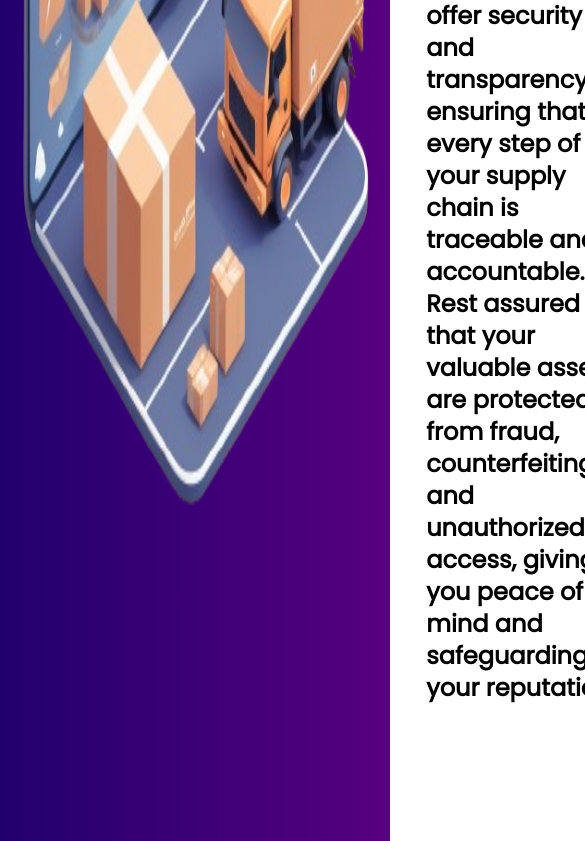
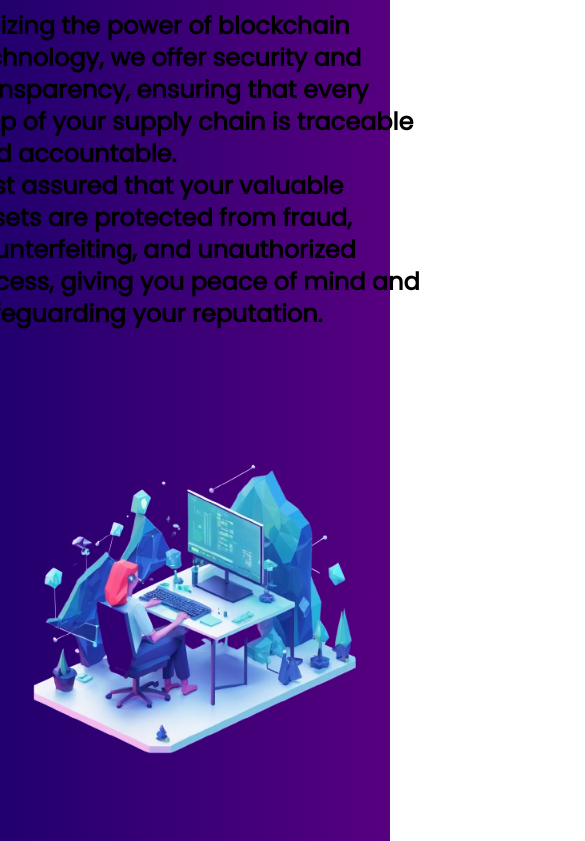
Before and after one commit to Anantabh5/agoraX, a Next.js app: page / in a window 390 px wide. Shown: the part 2018-2859 px from the top of the page, 585 px wide, since content can reach past the window. Built offline with nearby package versions, Linux system fonts and the light colour scheme.

Commit message:
responsivenesssss

```diff
--- a/components/Landing.js
+++ b/components/Landing.js
@@ -12,43 +12,37 @@
 
       <div>
       {/*box*/}
-      <div className='flex flex-col'>
-
-      {/*first row*/}
-      <div className="flex lg:flex-row mx-w-full sm:flex-col pt-20">
+      <div className='flex flex-col mx-w-full'>
 
 
-
-<Image
-  className='mx-auto max-w-full sm:top-70 md:top-10 xl:top-80 left-0 right-0 -translate-y-10 scroll-smooth animate-scale-105'
-  src="/1.png"
-  alt="Image description" // Add a descriptive alt text
-  layout="responsive" // Specify the layout
-  width={400} // Set the desired width
-  height={400} // Set the desired height
-  objectFit="cover" // Preserve the aspect ratio while covering the container
-  quality={80} // Adjust image quality for balance between size and clarity (optional)
+      <div className="flex flex-col lg:flex-row mx-w-full sm:flex-col pt-20">
+      <Image
+        className='mx-auto max-w-full sm:top-70 md:top-10 xl:top-80 left-0 right-0 -translate-y-10 scroll-smooth animate-scale-105'
+        src="/1.png"
+        alt="Image description"
+        layout="responsive"
+        width={400}
+        height={400}
+        objectFit="cover"
+        quality={80}
 
 />
-
-
           <h1 className="font-bold text-3xl text-white ">Leading Supply Chain Management Solutions catering to small to big businesses and enterprises
           <br/> <br/>We enable YOU, to seemlessly track the entire life cycle of your products <br/><br/>
           <h1 className='text-2xl text-black'>Utilizing the power of blockchain technology, we offer security and transparency, ensuring that every step of your supply chain is traceable and accountable.<br/> Rest assured that your valuable assets are protected from fraud, counterfeiting, and unauthorized access, giving you peace of mind and safeguarding your reputation.</h1></h1>
 
         </div>
-        {/*second row*/}
-      <div className="flex lg:flex-row-reverse mx-w-full sm:flex-col pt-20">
+
+      <div className="flex flex-col lg:flex-row-reverse mx-w-full sm:flex-col pt-20">
 
       <Image
   className='mx-auto max-w-full'
   src="/5.png"
-  alt="Image description" // Add a descriptive alt text
-  layout="responsive" // Specify the layout
-  width={40} // Set the desired width
-  height={40} // Set the desired height
-  objectFit="cover" // Preserve the aspect ratio while covering the container
-  quality={80} // Adjust image quality for balance between size and clarity (optional)
+  alt="Image description"
+  width={400}
+  height={40}
+  objectFit="cover"
+  quality={80}
 />
 
         <h1 className="font-bold text-3xl text-white ">
```
Also changed, not shown: components/Features.js (+2 -2 lines), components/Partners.js (+1 -1 lines).
